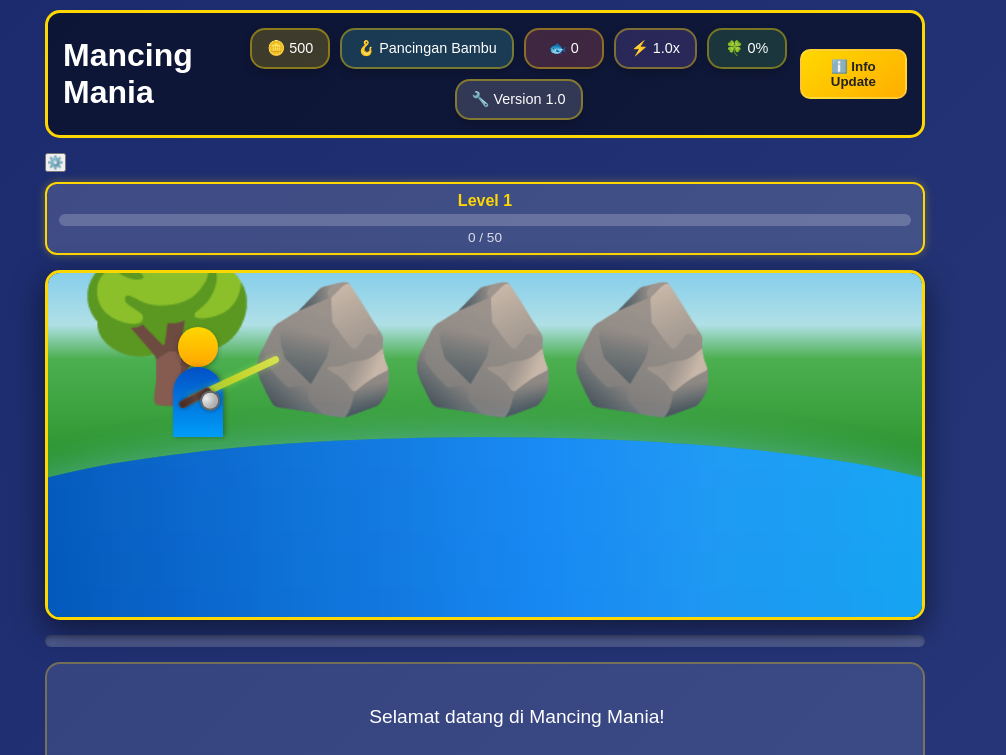
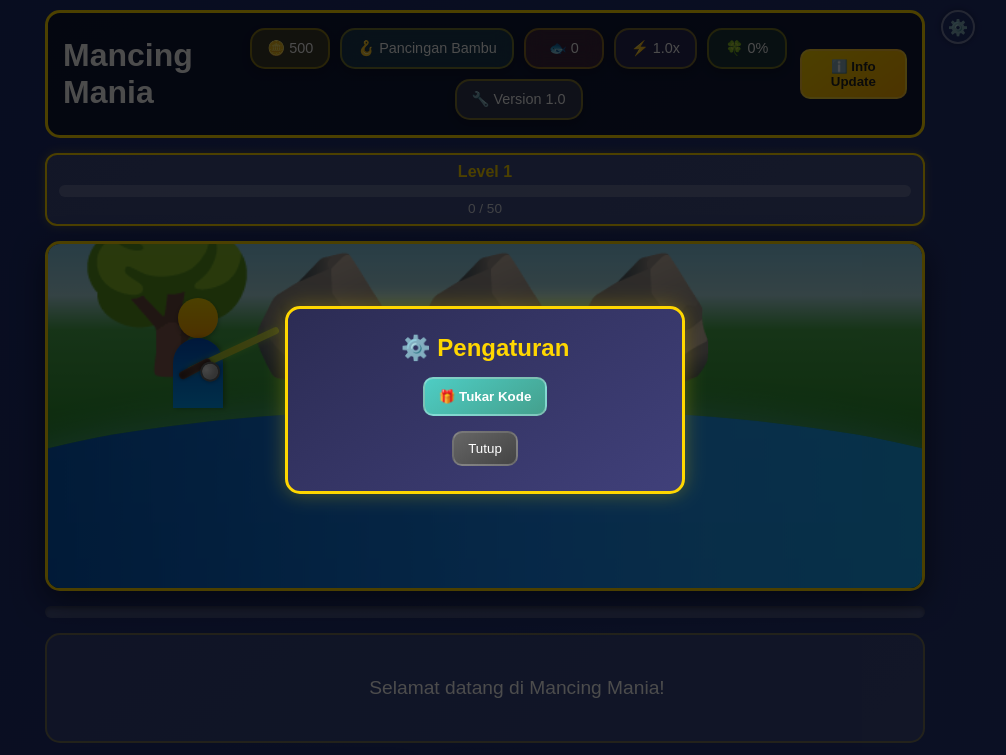
Before and after one commit to albert3520/mancing-mania, a plain HTML site: page index.html in a window 1280 px wide. Both pictures are taken after a click on the button "⚙️". Shown: the top 755 px of the page, without its empty margins (155-1161 px from the left). Drawn offline with Linux system fonts and the light colour scheme.

Commit message:
Fitur Tukar Kode

```diff
--- a/style.css
+++ b/style.css
@@ -2510,3 +2510,93 @@
             flex: 1 1 100%;
         }
         }
+
+        /* Tombol Setting */
+        .settings-container {
+            position: absolute;
+            top: 10px;
+            right: -40px;
+        }
+
+        /* ======== TOMBOL SETTING (pojok kanan atas, kecil) ======== */
+        .header-buttons {
+            display: flex;
+            gap: 8px;
+            position: absolute;
+            top: 10px;
+            right: 15px;
+        }
+
+        .settings-btn {
+            background: transparent;
+            border: 2px solid rgba(255,255,255,0.4);
+            color: #222;
+            font-weight: bold;
+            width: 34px;
+            height: 34px;
+            border-radius: 50%;
+            cursor: pointer;
+            font-size: 1rem;
+            display: flex;
+            align-items: center;
+            justify-content: center;
+            transition: all 0.25s ease;
+            box-shadow: 0 0 6px rgba(0,0,0,0.3);
+        }
+
+        .settings-btn:hover {
+            background: transparent;
+            transform: rotate(15deg) scale(1.05);
+        }
+
+        /* Popup Setting */
+        .settings-modal {
+            position: fixed;
+            inset: 0;
+            background: rgba(0,0,0,0.7);
+            display: flex;
+            align-items: center;
+            justify-content: center;
+            z-index: 9999;
+        }
+
+        .settings-content {
+            background: linear-gradient(145deg, #2c2c54, #40407a);
+            border: 3px solid #ffd700;
+            border-radius: 15px;
+            padding: 25px;
+            width: 90%;
+            max-width: 400px;
+            color: white;
+            text-align: center;
+            box-shadow: 0 0 20px rgba(255,215,0,0.3);
+        }
+
+        .settings-content h2 {
+            color: #ffd700;
+            margin-bottom: 15px;
+        }
+
+        .settings-input {
+            width: 80%;
+            padding: 10px;
+            border-radius: 8px;
+            border: none;
+            text-align: center;
+            margin-top: 10px;
+        }
+
+        .settings-btn-action {
+            background: linear-gradient(145deg, #4ECDC4, #44a08d);
+            border: 2px solid rgba(255,255,255,0.3);
+            color: white;
+            padding: 10px 14px;
+            border-radius: 10px;
+            cursor: pointer;
+            transition: 0.3s;
+            font-weight: bold;
+        }
+        .settings-btn-action:hover {
+            transform: scale(1.05);
+            background: linear-gradient(145deg, #5fe0d3, #55bfa4);
+        }
```
